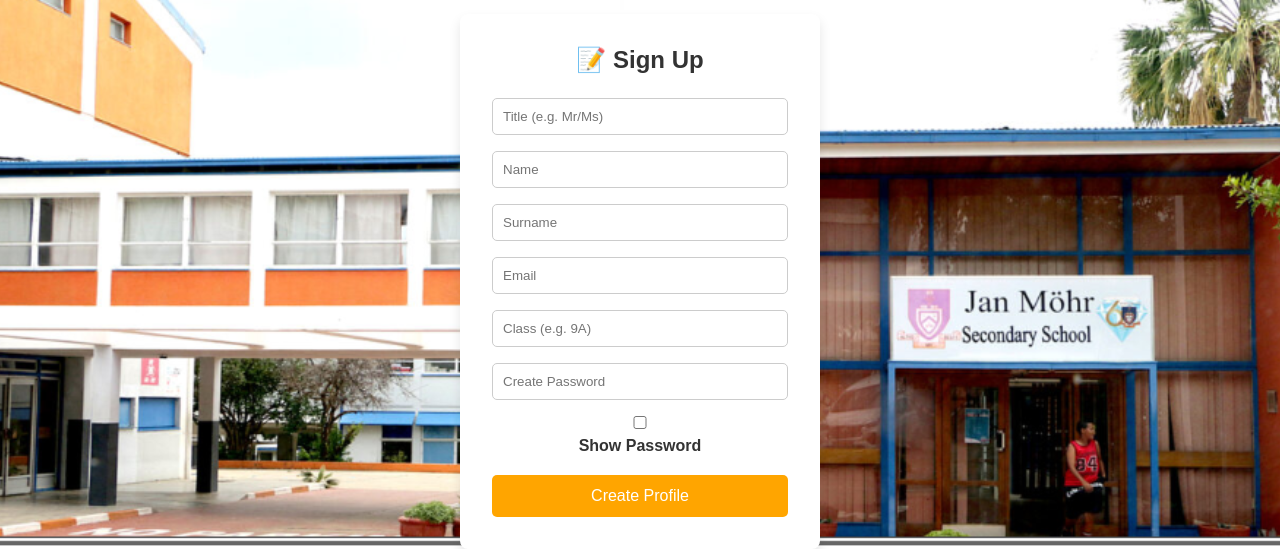
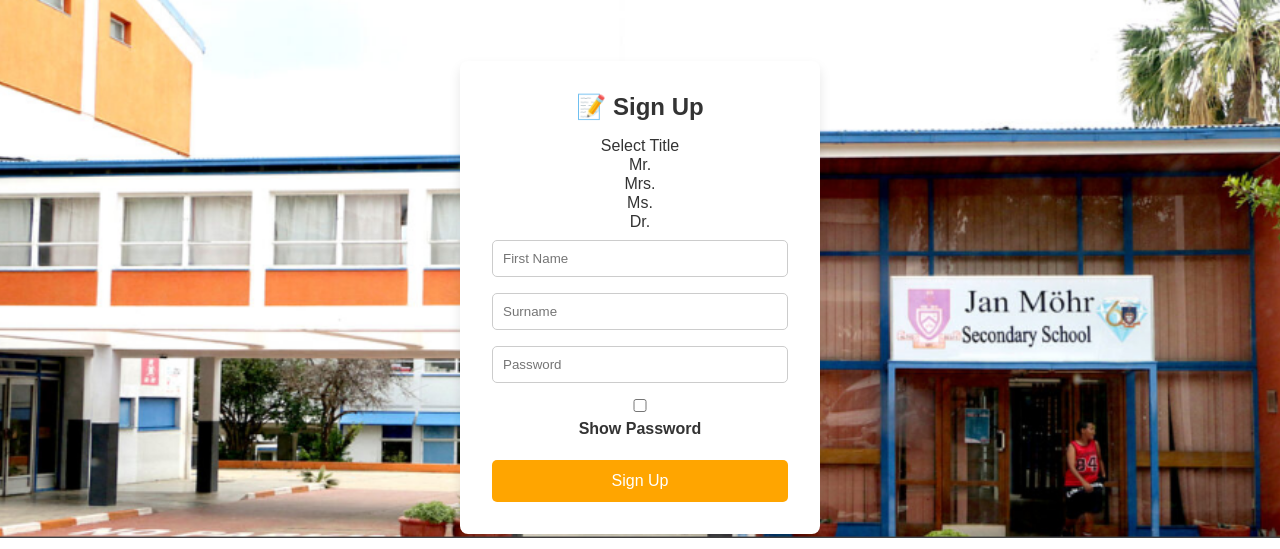
Before and after one commit to Ailly-Shilunga/FRAMS, a website: page public/teacher-signup.html in a window 1280 px wide. Shown: the part 262-811 px from the top of the page. Drawn offline with Linux system fonts and the light colour scheme.

Commit message:
live-attendance

```diff
--- a/public/teacher-signup.html
+++ b/public/teacher-signup.html
@@ -105,31 +105,35 @@
       <p>Facial Recognition Attendance Management System</p>
     </header>
 
-    <div class="form-container">
+    <div class="form-container" style="margin-top: 2rem;">
       <h2>📝 Sign Up</h2>
       <form id="signupForm">
-
-        <input type="text" id="titel" placeholder="Title (e.g. Mr/Ms)" maxlength="10" required>
-        <input type="text" id="name" placeholder="Name" required>
+        <select: id="title" required>
+          <option value="">Select Title</option>
+          <option value="mr">Mr.</option>
+          <option value="mrs">Mrs.</option>
+          <option value="ms">Ms.</option>
+          <option value="dr">Dr.</option>
+        </select>
+        <input type="text" id="firstName" placeholder="First Name" required>
         <input type="text" id="surname" placeholder="Surname" required>
-        <input type="email" id="email" placeholder="Email" required>
-        <input type="text" id="class" placeholder="Class (e.g. 9A)" required>
-        <input type="password" id="password" placeholder="Create Password" required>
+        <input type="password" id="signupPassword" placeholder="Password" required>
         <div class="toggle-container">
           <label>
-            <input type="checkbox" id="togglePassword"> Show Password
+            <input type="checkbox" id="toggleSignupPassword"> Show Password
           </label>
-        <button type="submit">Create Profile</button>
+        </div>
+
+        <div class="username-display" id="usernameDisplay" style="margin-bottom: 10px; font-size: 0.9rem;"></div>
+        <button type="submit">Sign Up</button>
       </form>
     </div>
-  </div>
 
   <script>
      // Show/hide password
      document.getElementById("togglePassword").addEventListener("change", function() {
       document.getElementById("password").type = this.checked ? "text" : "password";
     });
-    document.getElementById("signupForm").addEventListener("submit", function(e) {
       e.preventDefault();
       const teacher = {
   titel: titel.value,
@@ -145,7 +149,8 @@
       localStorage.setItem("teachers", JSON.stringify(teachers));
       alert("✅ Profile created successfully!");
       location.href = "teacher-login.html";
-    });
+    ;
+
   </script>
 </body>
 </html>
```
Also changed, not shown: public/Teacher-login.html (+2 -3 lines), 2 other files.
